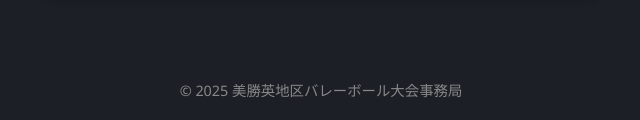
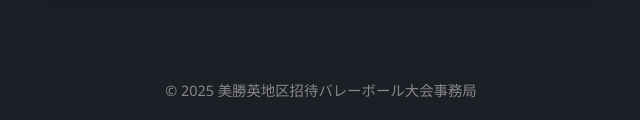
Before and after one commit to susie-cindy/bishoei-volley, a plain HTML site: page index.html in a window 1280 px wide. Shown: the part 677-797 px from the top of the page, 319-959 px from the left. Drawn offline with Linux system fonts and the light colour scheme.

Commit message:
Update index.html

```diff
--- a/index.html
+++ b/index.html
@@ -99,7 +99,7 @@ footer {
     <a href="https://drive.google.com/file/d/11R-zg__jIMRMDn3lrqBWdNPE85B42vPI/view?usp=drive_link" class="link-button alt2">Bクラストーナメント</a>
   </main>
   <footer>
-    &copy; 2025 美勝英地区バレーボール大会事務局
+    &copy; 2025 美勝英地区招待バレーボール大会事務局
   </footer>
 </body>
 </html>
```
